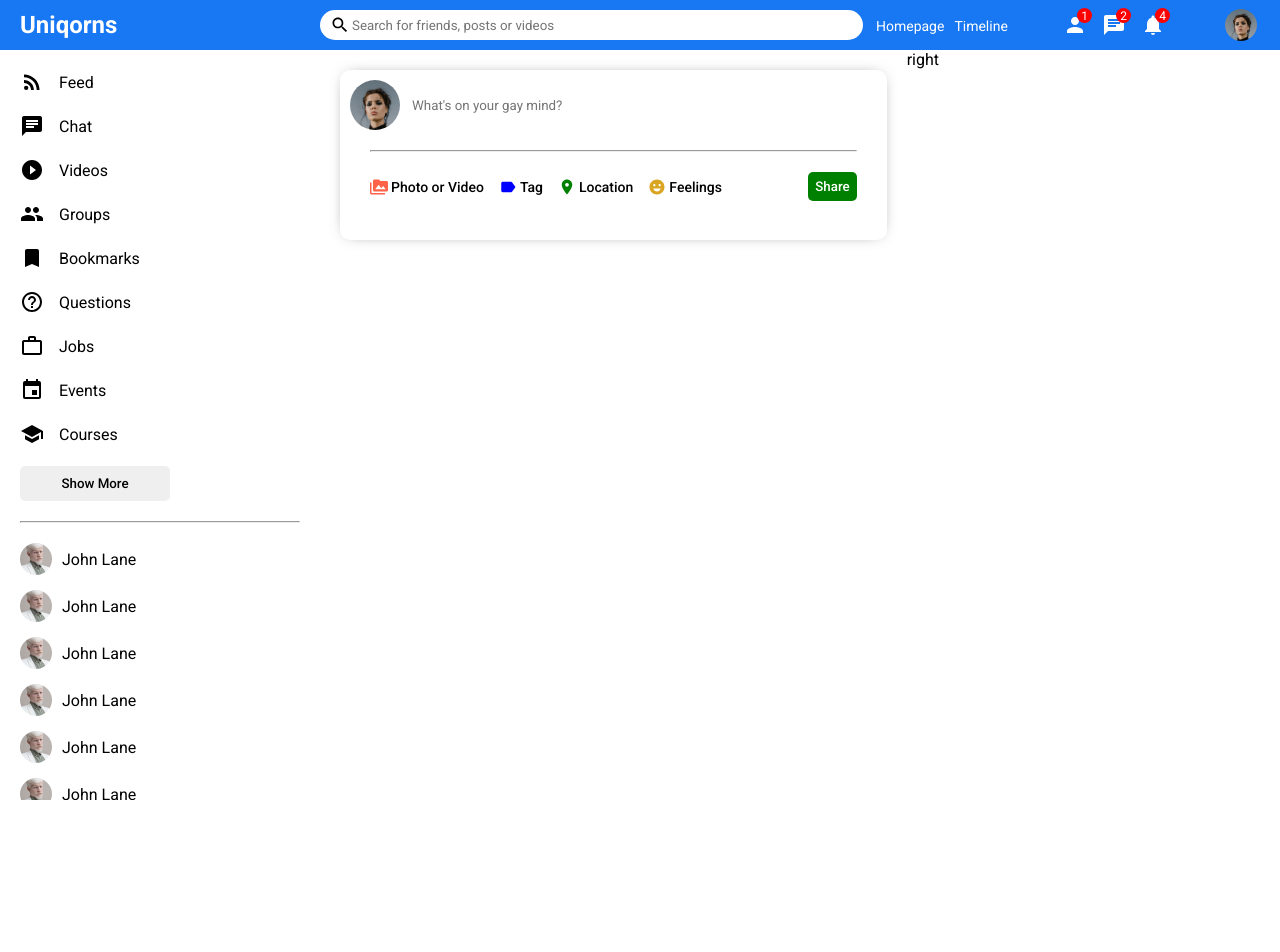
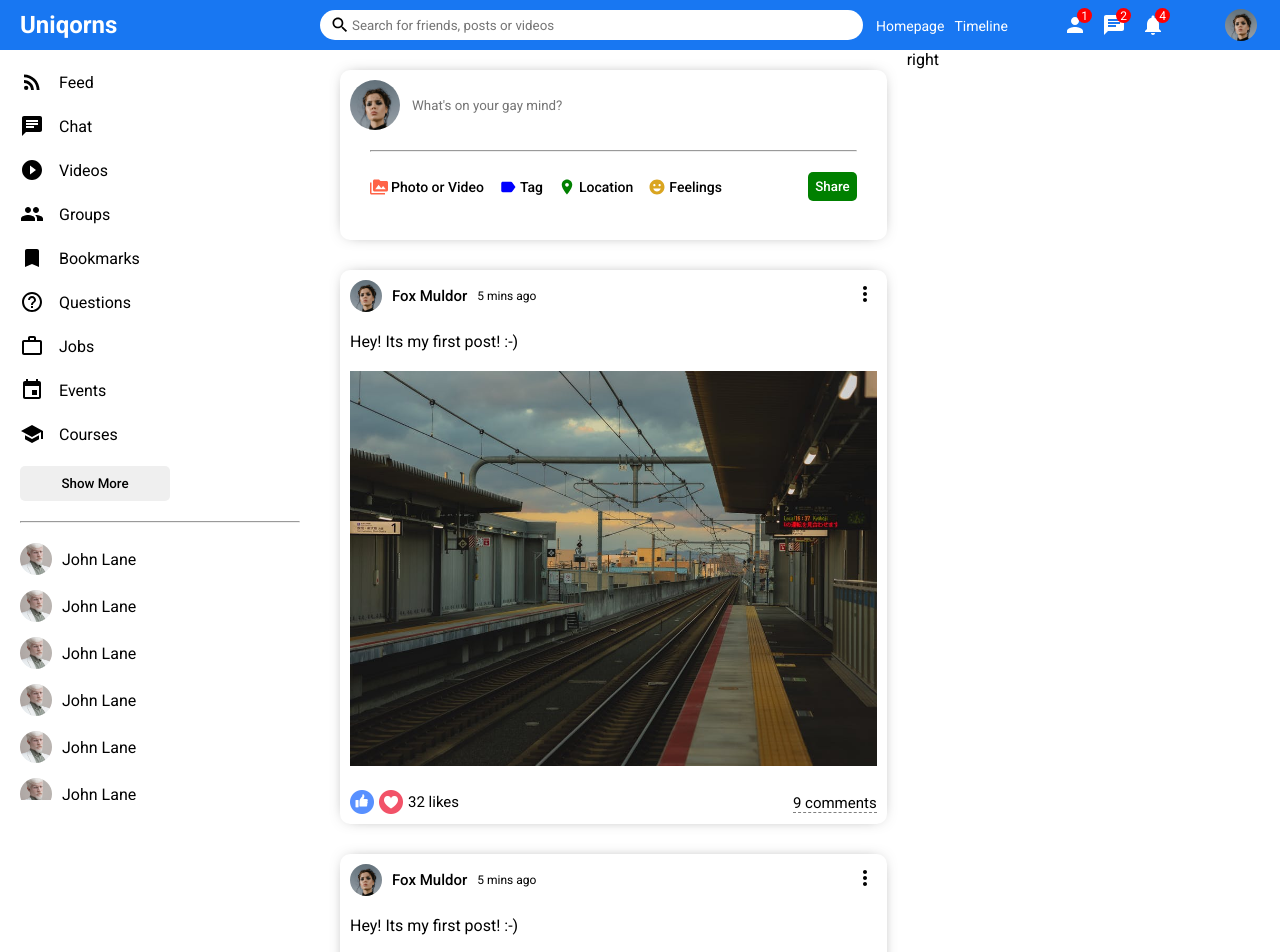
Before and after one commit to marizoo/SocialMedia, a React (Create React App) app: page / in a window 1280 px wide. Shown: the top 952 px of the page. Before the commit the page ends 800 px from the top, so only its background shows below. Built offline with nearby package versions, Linux system fonts and the light colour scheme.

Commit message:
completed Post component

```diff
--- a/src/components/Feed.jsx
+++ b/src/components/Feed.jsx
@@ -1,6 +1,7 @@
 import React from 'react'
 import styled from 'styled-components'
 import Share from './Share'
+import Post from './Post'
 
 const Cont = styled.div`
 flex: 5.5;
@@ -15,6 +16,10 @@ const Feed = () => {
         <Cont>
             <Wrapper>
                 <Share />
+                <Post />
+                <Post />
+                <Post />
+                <Post />
             </Wrapper>
         </Cont>
     )
--- /dev/null
+++ b/src/components/Post.jsx
@@ -0,0 +1,126 @@
+import { MoreVert } from '@material-ui/icons'
+import React from 'react'
+import styled from 'styled-components'
+
+const Cont = styled.div`
+width: 100%;
+border-radius: 10px;
+box-shadow: 0 0 16px -8px rgba(0, 0, 0, 0.68);
+-webkit-box-shadow: 0 0 16px -8px rgba(0, 0, 0, 0.68);
+margin: 30px 0;
+`
+
+const Wrapper = styled.div`
+padding: 10px;
+`
+
+const Top = styled.div`
+display: flex;
+align-items: center;
+justify-content: space-between;
+`
+
+
+const TopLeft = styled.div`
+display: flex;
+align-items: center;
+`
+
+const PostProfileImg = styled.img`
+height: 32px;
+width: 32px;
+border-radius: 50%;
+object-fit: cover;
+`
+
+const PostUserName = styled.span`
+font-size: 15px;
+font-weight: 500;
+margin: 0 10px;
+`
+
+const PostDate = styled.span`
+font-size: 12px;
+`
+const Center = styled.div`
+margin: 20px 0;
+`
+
+const PostText = styled.span``
+
+const PostImg = styled.img`
+margin-top: 20px;
+width: 100%;
+max-height: 500px;
+object-fit: contain;
+`
+
+const TopRight = styled.div``
+
+const Bottom = styled.div`
+display: flex;
+align-items: center;
+justify-content: space-between;
+`
+
+const BottomLeft = styled.div`
+display: flex;
+align-items: center;
+`
+
+const BottomIcons = styled.img`
+width: 24px;
+height: 24px;
+margin-right: 5px;
+cursor: pointer;
+`
+
+const LikeCounter = styled.span`
+font-size: 15px;
+`
+
+const BottomRight = styled.div``
+
+const CommentText = styled.span`
+cursor: pointer;
+border-bottom: 1px dashed gray;
+font-size: 15px;
+`
+
+const Post = () => {
+    return (
+        <Cont>
+            <Wrapper>
+                <Top>
+                    <TopLeft>
+                        <PostProfileImg src="./assets/person/1.jpeg" alt="profile photo"/>
+                        <PostUserName>Fox Muldor</PostUserName>
+                        <PostDate>5 mins ago</PostDate>
+                    </TopLeft>
+                    <TopRight>
+                        <MoreVert/>
+                    </TopRight>
+                </Top>
+
+                <Center>
+                    <PostText>Hey! Its my first post! :-)</PostText>
+                    <PostImg src="./assets/post/1.jpeg" alt="post image"/>
+                </Center>
+
+                <Bottom>
+                    <BottomLeft>
+                        <BottomIcons src="./assets/like.png" alt="like icon"/>
+                        <BottomIcons src="./assets/heart.png" alt="heart icon"/>
+                        <LikeCounter>32 likes</LikeCounter>
+                    </BottomLeft>
+                    <BottomRight>
+                        <CommentText>9 comments</CommentText>
+                    </BottomRight>
+                </Bottom>
+
+            </Wrapper>
+        </Cont>
+    )
+}
+
+export default Post
```
